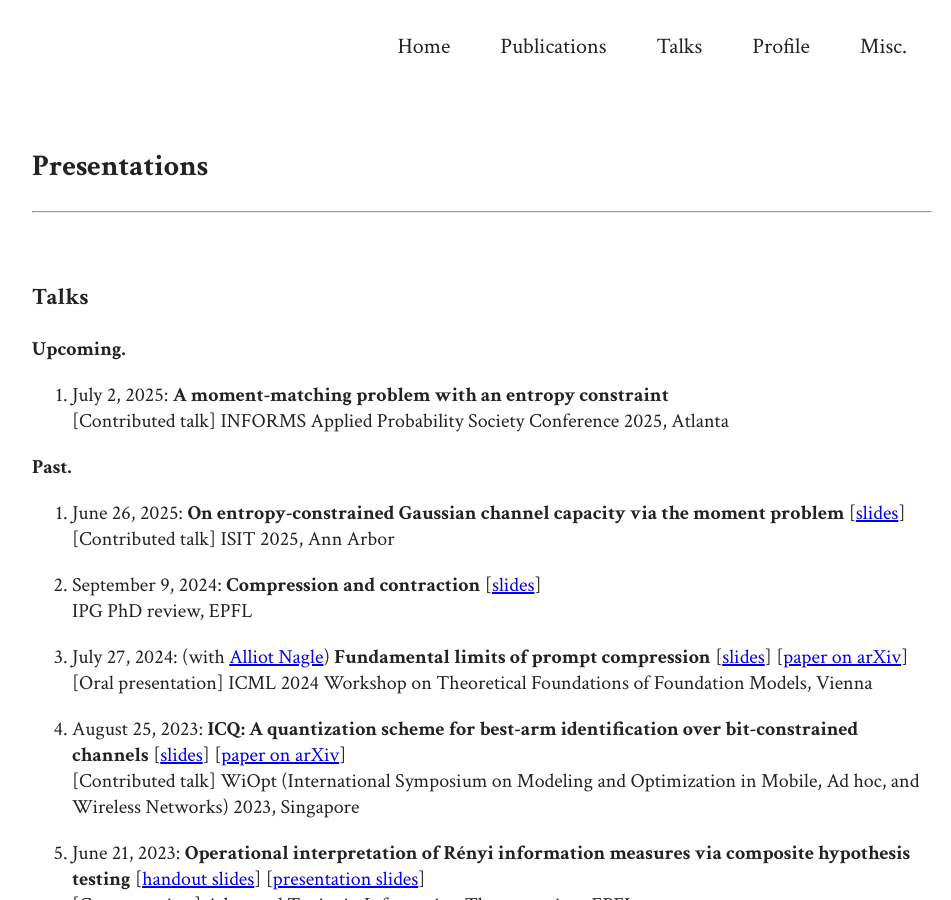
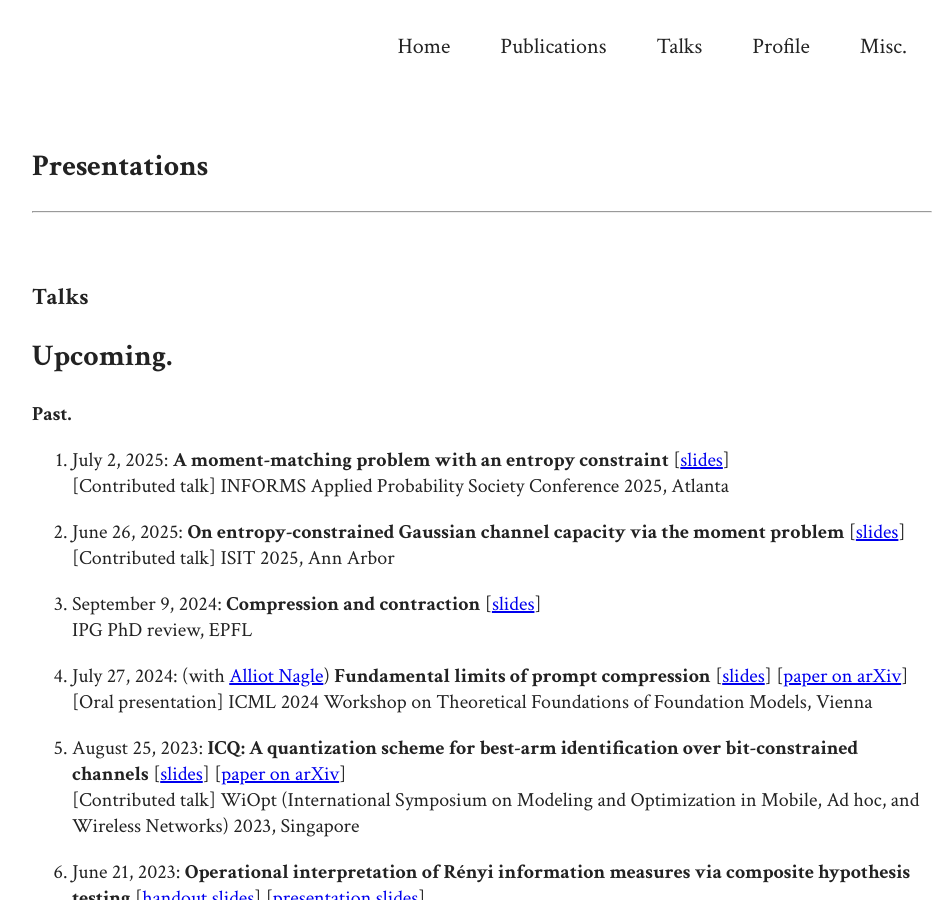
Before and after one commit to adwaygirish/adwaygirish.github.io, a Jekyll site: the page built from talks.md, in a window 1280 px wide and 900 px high. Shown: the whole window, without its empty margins (158-1109 px from the left). Built offline with Jekyll 4.4.1, drawn with Linux system fonts in a browser that asks for light colours.

Commit message:
updated ISIT and APS slide links

```diff
--- a/talks.md
+++ b/talks.md
@@ -13,14 +13,14 @@
 ### Talks
 
 **Upcoming.**
-
-
-1. July 2, 2025: **A moment-matching problem with an entropy constraint**\
-[Contributed talk] INFORMS Applied Probability Society Conference 2025, Atlanta
+--
 
 **Past.**
 
-1. June 26, 2025: **On entropy-constrained Gaussian channel capacity via the moment problem** [[slides](http://adwaygirish.github.io/files/talks/isit2025.pdf)]\
+1. July 2, 2025: **A moment-matching problem with an entropy constraint** [[slides](http://adwaygirish.github.io/files/talks/informsAPS2025_ent-const-mts.pdf)]\
+[Contributed talk] INFORMS Applied Probability Society Conference 2025, Atlanta
+
+1. June 26, 2025: **On entropy-constrained Gaussian channel capacity via the moment problem** [[slides](http://adwaygirish.github.io/files/talks/isit2025_ent-const-cap.pdf)]\
     [Contributed talk] ISIT 2025, Ann Arbor
 
 1.  September 9, 2024: **Compression and contraction** [[slides](http://adwaygirish.github.io/files/talks/ipg-phd-review_2024.pdf)]\
```
